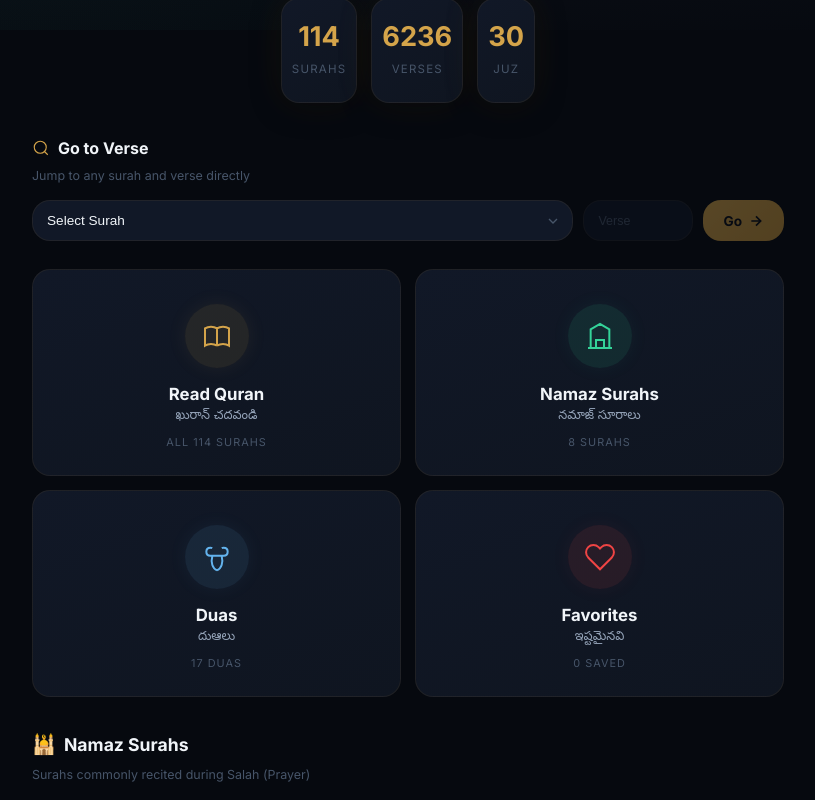
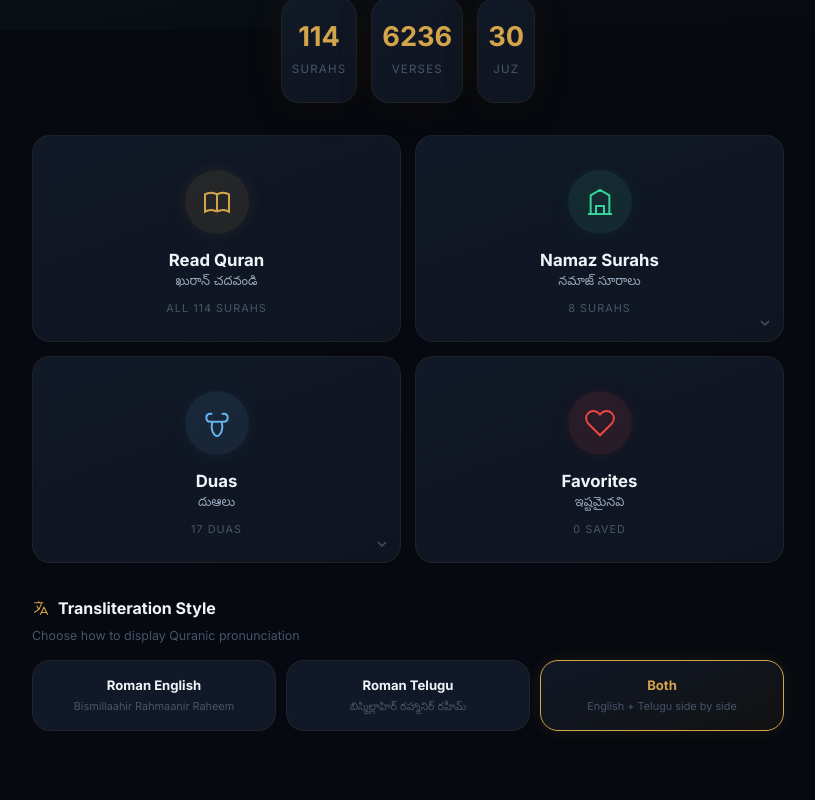
Before and after one commit to Mahendarmax/Believer-of-Almighty, a React (Vite) app: page /#/ in a window 1280 px wide. Shown: the part 567-1367 px from the top of the page, without its empty margins (232-1047 px from the left). Built offline with nearby package versions, Linux system fonts and the light colour scheme.

Commit message:
Dua Updated

```diff
--- a/src/pages/Home.css
+++ b/src/pages/Home.css
@@ -330,10 +330,17 @@
   box-shadow: 0 0 20px rgba(99,179,237,0.06);
 }
 
-.settings-card .action-icon-wrap {
-  background: rgba(148, 163, 184, 0.1);
-  color: #94a3b8;
-  box-shadow: 0 0 20px rgba(148,163,184,0.06);
+.action-card-chevron {
+  position: absolute;
+  bottom: 10px;
+  right: 10px;
+  color: var(--text-muted);
+  transition: transform 0.3s ease;
+  z-index: 1;
+}
+
+.action-card-chevron.open {
+  transform: rotate(180deg);
 }
 
 .action-card h3 {
@@ -968,34 +975,6 @@
   .namaz-verse-arabic, .dua-arabic { font-size: 1.15rem; }
 }
 
-/* Features */
-.features {
-  display: flex;
-  justify-content: center;
-  gap: 30px;
-  padding: 28px 24px;
-  max-width: 720px;
-  margin: 0 auto 24px;
-  flex-wrap: wrap;
-}
-
-.feature {
-  display: flex;
-  align-items: center;
-  gap: 8px;
-  font-size: 0.85rem;
-  color: var(--text-secondary);
-  transition: var(--transition);
-}
-
-.feature:hover {
-  color: var(--text-primary);
-}
-
-.feature-icon {
-  font-size: 1.05rem;
-}
-
 /* Footer */
 .home-footer {
   text-align: center;
--- a/src/pages/Home.jsx
+++ b/src/pages/Home.jsx
@@ -1,7 +1,6 @@
-import React, { useState, useCallback, useMemo } from 'react'
+import React, { useState, useCallback } from 'react'
 import { useNavigate } from 'react-router-dom'
 import { useSettings } from '../context/SettingsContext'
-import { surahs } from '../data/quranData'
 import { namazSurahs, prophetDuas } from '../data/namazAndDuas'
 import './Home.css'
 
@@ -9,34 +8,18 @@ const Home = React.memo(function Home() {
   const navigate = useNavigate()
   const { lastRead, favorites, transliteration, setTransliteration } = useSettings()
 
-  const [selectedSurah, setSelectedSurah] = useState('')
-  const [verseNumber, setVerseNumber] = useState('')
   const [expandedNamaz, setExpandedNamaz] = useState(null)
   const [expandedDua, setExpandedDua] = useState(null)
-
-  const selectedSurahData = useMemo(() => {
-    if (!selectedSurah) return null
-    return surahs.find(s => s.number === parseInt(selectedSurah))
-  }, [selectedSurah])
+  const [showNamaz, setShowNamaz] = useState(false)
+  const [showDuas, setShowDuas] = useState(false)
 
   const handleReadQuran = useCallback(() => navigate('/surahs'), [navigate])
   const handleFavorites = useCallback(() => navigate('/favorites'), [navigate])
-  const handleSettings = useCallback(() => navigate('/settings'), [navigate])
   const handleContinue = useCallback(() => {
     if (lastRead) {
       navigate(`/surah/${lastRead.surahNumber}?verse=${lastRead.verseNumber || 1}`)
     }
   }, [navigate, lastRead])
-
-  const scrollToSection = useCallback((id) => {
-    document.getElementById(id)?.scrollIntoView({ behavior: 'smooth', block: 'start' })
-  }, [])
-
-  const handleGoToVerse = useCallback(() => {
-    if (!selectedSurah) return
-    const verse = parseInt(verseNumber) || 1
-    navigate(`/surah/${selectedSurah}?verse=${verse}`)
-  }, [navigate, selectedSurah, verseNumber])
 
   return (
     <div className="home">
@@ -90,56 +73,6 @@ const Home = React.memo(function Home() {
         </section>
       )}
 
-      {/* Go to Verse */}
-      <section className="goto-section">
-        <h3 className="goto-title">
-          <svg viewBox="0 0 24 24" fill="none" stroke="currentColor" strokeWidth="1.5" width="18" height="18">
-            <circle cx="11" cy="11" r="8"/><path d="m21 21-4.35-4.35"/>
-          </svg>
-          Go to Verse
-        </h3>
-        <p className="goto-desc">Jump to any surah and verse directly</p>
-        <div className="goto-controls">
-          <div className="goto-select-wrap">
-            <select
-              className="goto-select"
-              value={selectedSurah}
-              onChange={e => { setSelectedSurah(e.target.value); setVerseNumber('') }}
-            >
-              <option value="">Select Surah</option>
-              {surahs.map(s => (
-                <option key={s.number} value={s.number}>
-                  {s.number}. {s.name} ({s.nameEnglish})
-                </option>
-              ))}
-            </select>
-            <svg className="goto-chevron" viewBox="0 0 24 24" fill="none" stroke="currentColor" strokeWidth="2" width="16" height="16">
-              <path d="M6 9l6 6 6-6"/>
-            </svg>
-          </div>
-          <input
-            type="number"
-            className="goto-verse-input"
-            placeholder={selectedSurahData ? `Verse (1-${selectedSurahData.ayahs})` : 'Verse'}
-            value={verseNumber}
-            onChange={e => setVerseNumber(e.target.value)}
-            min="1"
-            max={selectedSurahData?.ayahs || 286}
-            disabled={!selectedSurah}
-          />
-          <button
-            className="goto-btn"
-            onClick={handleGoToVerse}
-            disabled={!selectedSurah}
-          >
-            Go
-            <svg viewBox="0 0 24 24" fill="none" stroke="currentColor" strokeWidth="2.5" width="16" height="16">
-              <path d="M5 12h14M12 5l7 7-7 7"/>
-            </svg>
-          </button>
-        </div>
-      </section>
-
       {/* Action Cards — 2x2 Grid */}
       <section className="action-cards">
         <button className="action-card read-card" onClick={handleReadQuran}>
@@ -153,7 +86,7 @@ const Home = React.memo(function Home() {
           <span className="action-meta">All 114 Surahs</span>
         </button>
 
-        <button className="action-card namaz-action-card" onClick={() => scrollToSection('namaz-section')}>
+        <button className="action-card namaz-action-card" onClick={() => setShowNamaz(!showNamaz)}>
           <div className="action-icon-wrap">
             <svg viewBox="0 0 24 24" fill="none" stroke="currentColor" strokeWidth="1.5" width="32" height="32">
               <path d="M3 21h18M5 21V7l7-4 7 4v14M9 21v-6h6v6M9 9h.01M15 9h.01M9 13h.01M15 13h.01"/>
@@ -162,9 +95,12 @@ const Home = React.memo(function Home() {
           <h3>Namaz Surahs</h3>
           <p>నమాజ్ సూరాలు</p>
           <span className="action-meta">{namazSurahs.length} Surahs</span>
+          <svg className={`action-card-chevron ${showNamaz ? 'open' : ''}`} viewBox="0 0 24 24" fill="none" stroke="currentColor" strokeWidth="2" width="16" height="16">
+            <path d="M6 9l6 6 6-6"/>
+          </svg>
         </button>
 
-        <button className="action-card duas-action-card" onClick={() => scrollToSection('duas-section')}>
+        <button className="action-card duas-action-card" onClick={() => setShowDuas(!showDuas)}>
           <div className="action-icon-wrap">
             <svg viewBox="0 0 24 24" fill="none" stroke="currentColor" strokeWidth="1.5" width="32" height="32">
               <path d="M7 11c-1.5 0-3-1-3-3s1.5-3 3-3c.5 0 1 .1 1.4.4M17 11c1.5 0 3-1 3-3s-1.5-3-3-3c-.5 0-1 .1-1.4.4M8.5 11c0 0-1 4 0 7s3.5 4 3.5 4M15.5 11c0 0 1 4 0 7s-3.5 4-3.5 4M6 11h12"/>
@@ -173,6 +109,9 @@ const Home = React.memo(function Home() {
           <h3>Duas</h3>
           <p>దుఆలు</p>
           <span className="action-meta">{prophetDuas.length} Duas</span>
+          <svg className={`action-card-chevron ${showDuas ? 'open' : ''}`} viewBox="0 0 24 24" fill="none" stroke="currentColor" strokeWidth="2" width="16" height="16">
+            <path d="M6 9l6 6 6-6"/>
+          </svg>
         </button>
 
         <button className="action-card fav-card" onClick={handleFavorites}>
@@ -187,13 +126,9 @@ const Home = React.memo(function Home() {
         </button>
       </section>
 
-      {/* Namaz Surahs */}
-      <section className="namaz-section" id="namaz-section">
-        <h3 className="namaz-title">
-          <span className="namaz-title-icon">🕌</span>
-          Namaz Surahs
-        </h3>
-        <p className="namaz-desc">Surahs commonly recited during Salah (Prayer)</p>
+      {/* Namaz Surahs — expandable from card */}
+      {showNamaz && (
+        <section className="namaz-section">
           <div className="namaz-list">
             {namazSurahs.map(s => (
               <div key={s.number} className={`namaz-card ${expandedNamaz === s.number ? 'expanded' : ''}`}>
@@ -232,14 +167,11 @@ const Home = React.memo(function Home() {
             ))}
           </div>
         </section>
+      )}
 
-      {/* Duas */}
-      <section className="duas-section" id="duas-section">
-        <h3 className="duas-title">
-          <span className="duas-title-icon">🤲</span>
-          Recommended Duas
-        </h3>
-        <p className="duas-desc">Most recommended supplications by Prophet Muhammad ﷺ</p>
+      {/* Duas — expandable from card */}
+      {showDuas && (
+        <section className="duas-section">
           <div className="duas-list">
             {prophetDuas.map((d, idx) => (
               <div key={idx} className={`dua-card ${expandedDua === idx ? 'expanded' : ''} ${d.category === 'Evil Eye' ? 'dua-evil-eye' : ''}`}>
@@ -281,6 +213,7 @@ const Home = React.memo(function Home() {
             ))}
           </div>
         </section>
+      )}
 
       {/* Transliteration Preference */}
       <section className="translit-section">
@@ -316,37 +249,6 @@ const Home = React.memo(function Home() {
         </div>
       </section>
 
-      {/* Settings */}
-      <section className="action-cards" style={{ marginTop: 0 }}>
-        <button className="action-card settings-card" onClick={handleSettings}>
-          <div className="action-icon-wrap">
-            <svg viewBox="0 0 24 24" fill="none" stroke="currentColor" strokeWidth="1.5" width="32" height="32">
-              <path d="M12.22 2h-.44a2 2 0 0 0-2 2v.18a2 2 0 0 1-1 1.73l-.43.25a2 2 0 0 1-2 0l-.15-.08a2 2 0 0 0-2.73.73l-.22.38a2 2 0 0 0 .73 2.73l.15.1a2 2 0 0 1 1 1.72v.51a2 2 0 0 1-1 1.74l-.15.09a2 2 0 0 0-.73 2.73l.22.38a2 2 0 0 0 2.73.73l.15-.08a2 2 0 0 1 2 0l.43.25a2 2 0 0 1 1 1.73V20a2 2 0 0 0 2 2h.44a2 2 0 0 0 2-2v-.18a2 2 0 0 1 1-1.73l.43-.25a2 2 0 0 1 2 0l.15.08a2 2 0 0 0 2.73-.73l.22-.39a2 2 0 0 0-.73-2.73l-.15-.08a2 2 0 0 1-1-1.74v-.5a2 2 0 0 1 1-1.74l.15-.09a2 2 0 0 0 .73-2.73l-.22-.38a2 2 0 0 0-2.73-.73l-.15.08a2 2 0 0 1-2 0l-.43-.25a2 2 0 0 1-1-1.73V4a2 2 0 0 0-2-2z"/>
-              <circle cx="12" cy="12" r="3"/>
-            </svg>
-          </div>
-          <h3>Settings</h3>
-          <p>సెట్టింగ్స్</p>
-          <span className="action-meta">Customize App</span>
-        </button>
-      </section>
-
-      {/* Features */}
-      <section className="features">
-        <div className="feature">
-          <span className="feature-icon">🔊</span>
-          <span>Verse-by-verse Audio</span>
-        </div>
-        <div className="feature">
-          <span className="feature-icon">📝</span>
-          <span>4 Languages</span>
-        </div>
-        <div className="feature">
-          <span className="feature-icon">🔍</span>
-          <span>Search Surahs</span>
-        </div>
-      </section>
-
       {/* Quote */}
       <footer className="home-footer">
         <blockquote className="footer-quote">
```
Lines whose indentation alone changed are shown as unchanged.
